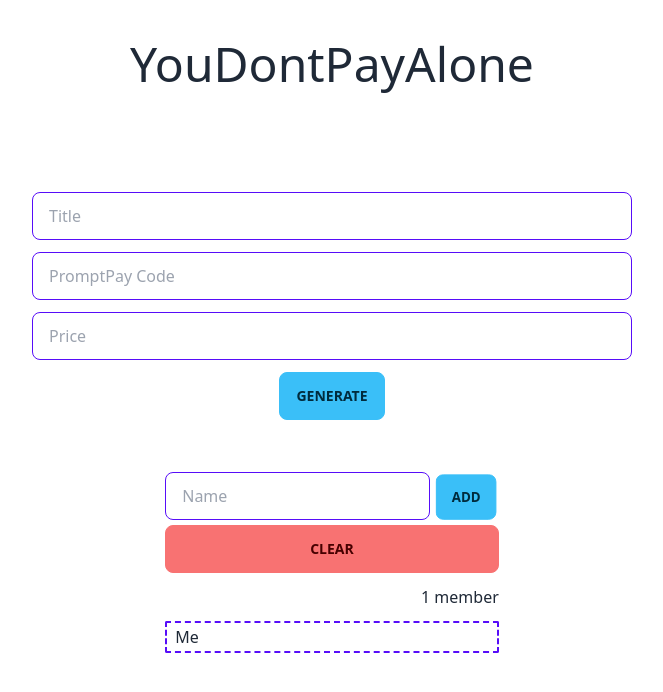
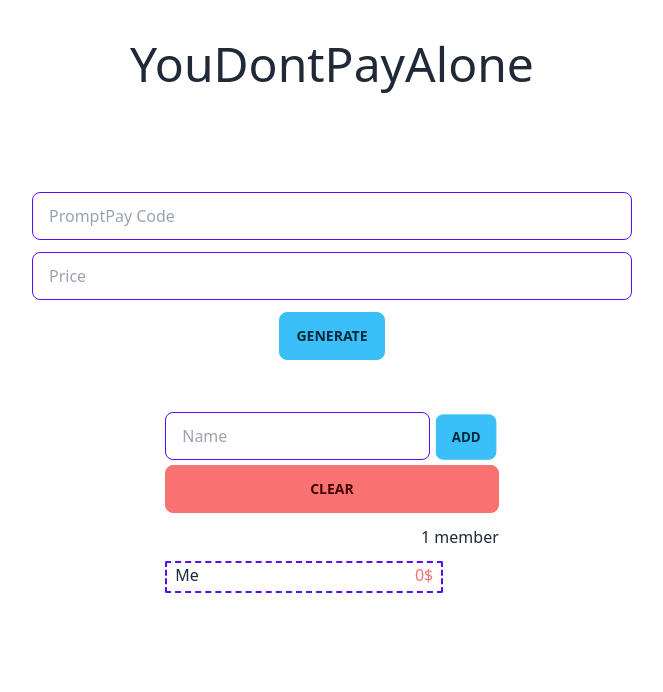
Before and after one commit to Homiez09/YouDontPayAlone, a SvelteKit app: page / in a window 1280 px wide. Shown: the top 692 px of the page, without its empty margins (308-971 px from the left). Built offline with nearby package versions, Linux system fonts and the light colour scheme.

Commit message:
remove title

```diff
--- a/src/routes/+page.svelte
+++ b/src/routes/+page.svelte
@@ -5,19 +5,32 @@
 
 	let title: string = '';
 	let price: number;
+	let amountResult: number;
 	let members: string[] = ['Me'];
 	let tempName: string = '';
 	let promptPayCode: string = '';
 	let error: boolean = false;
 	let chkGenerate: boolean = false;
+	let messageError: string;
 
 	const generateQR = async () => {
-		if (title === '' || price === undefined || promptPayCode === '') {
+		if (/* title === '' */false) {
 			error = true;
+			messageError = ', Title is empty';
+			return;
+		} else if (promptPayCode === '') {
+			error = true;
+			messageError = ', PromptPay Code is empty';
+			return;
+		} else if (price === undefined) {
+			error = true;
+			messageError = ', Price is empty';
 			return;
 		}
+
 		error = false;
 		const promptPayQR = await promptQR(promptPayCode, { amount: price / members.length });
+		amountResult = price / members.length;
 		const base64 = await QRCode.toDataURL(promptPayQR);
 		console.log(base64);
 		chkGenerate = true;
@@ -45,7 +58,7 @@
 		if (chkGenerate) {
 			generateQR();
 		}
-	}
+	};
 </script>
 
 <svelte:head>
@@ -62,12 +75,12 @@
 	<div class="h-1/2 flex flex-col items-center justify-center gap-3">
 		<h1 class="text-5xl">YouDontPayAlone</h1>
 		<div class="qrImage flex m-10 self-center" />
-		<input
+		<!-- <input
 			bind:value={title}
 			type="text"
 			class="input input-primary input-bordered md:w-1/2 w-full"
 			placeholder="Title"
-		/>
+		/> -->
 		<input
 			bind:value={promptPayCode}
 			type="text"
@@ -94,7 +107,7 @@
 						d="M10 14l2-2m0 0l2-2m-2 2l-2-2m2 2l2 2m7-2a9 9 0 11-18 0 9 9 0 0118 0z"
 					/></svg
 				>
-				<span>Error! failed successfully.</span>
+				<span>Error!{messageError}.</span>
 			</div>
 		{/if}
 		<button class="btn btn-info" on:click={generateQR}>GENERATE</button>
@@ -118,16 +131,32 @@
 					<Members memberCount={members} />
 				</div>
 				{#each members as member, index}
-				<div class="grid h-8 rounded-sm border-dashed border-2 border-primary">
-					<div class="flex">
-						<div class="flex flex-col w-3/4 mx-2 justify-center">{member}</div>
+					<div class="flex flex-row">
+						<div class="grid h-8 rounded-sm border-dashed border-2 border-primary w-10/12">
+							<div class="flex">
+								<div class="flex flex-col w-2/4 mx-2">{member}</div>
+								<!-- svelte-ignore a11y-click-events-have-key-events -->
+								<!-- svelte-ignore a11y-no-static-element-interactions -->
+								<div
+									class="flex flex-col w-2/4 mx-2 hover:cursor-pointer text-error"
+									on:click={() => removeMember(index)}
+								>
+									<span class="self-end">
+										{amountResult !== undefined ? amountResult.toFixed(2) : 0}$
+									</span>
+								</div>
+							</div>
+						</div>
 						{#if member !== 'Me'}
-						<!-- svelte-ignore a11y-click-events-have-key-events -->
-						<!-- svelte-ignore a11y-no-static-element-interactions -->
-						<div class="flex flex-col w-1/4 mx-2 justify-center hover:cursor-pointer text-error" on:click={() => removeMember(index)} >remove</div>
+							<!-- svelte-ignore a11y-click-events-have-key-events -->
+							<!-- svelte-ignore a11y-no-static-element-interactions -->
+							<div class="flex flex-col w-2/12" on:click={() => removeMember(index)}>
+								<span class="flex self-center text-error hover:cursor-pointer">
+									del
+								</span>
+							</div>
 						{/if}
 					</div>
-				</div>
 				{/each}
 			</div>
 		</div>
```
